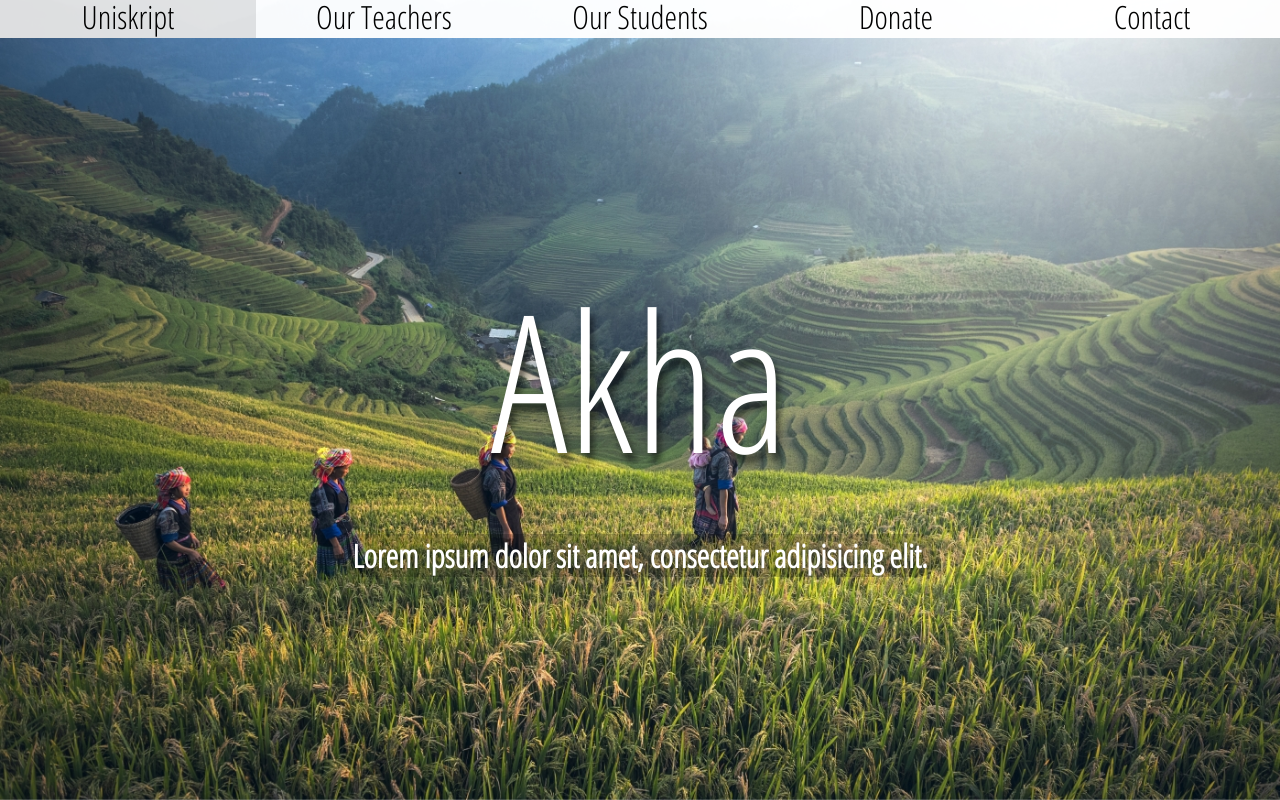
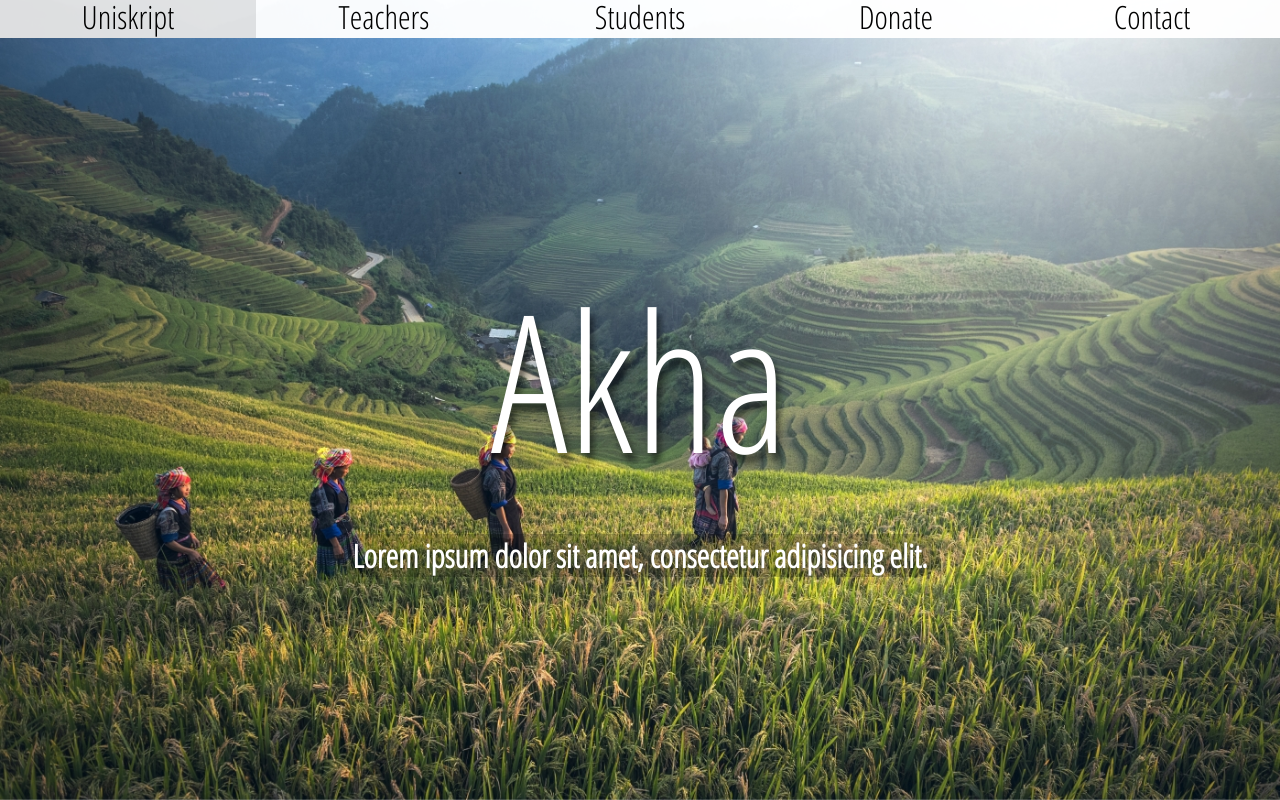
Before and after one commit to ivanms1/react-non-profit-website, a React (Create React App) app: page / in a window 1280 px wide. Both pictures are taken after a click on the button "Akha". Shown: the top 800 px of the page. Built offline with nearby package versions, Linux system fonts and the light colour scheme; a web font is replaced by a local one.

Commit message:
third commit

```diff
--- a/public/index.html
+++ b/public/index.html
@@ -20,7 +20,7 @@
       Learn how to configure a non-root public URL by running `npm run build`.
     -->
     <script defer src="https://use.fontawesome.com/releases/v5.0.8/js/all.js"></script>
-    <title>React App</title>
+    <title>Uniskript Thailand</title>
   </head>
   <body>
     <noscript>
--- a/src/navBar.js
+++ b/src/navBar.js
@@ -5,8 +5,8 @@ function NavBar(props) {
         return <div className='navBarContainer'>
             <ul className='navBar'>
                 <li><a href="/">Uniskript</a></li>
-                <li><a href="/">Our Teachers</a></li>
-                <li><a href="/">Our Students</a></li>
+                <li><a href="/">Teachers</a></li>
+                <li><a href="/">Students</a></li>
                 <li><a href="/">Donate</a></li>
                 <li><a href="/">Contact</a></li>
             </ul>
```
